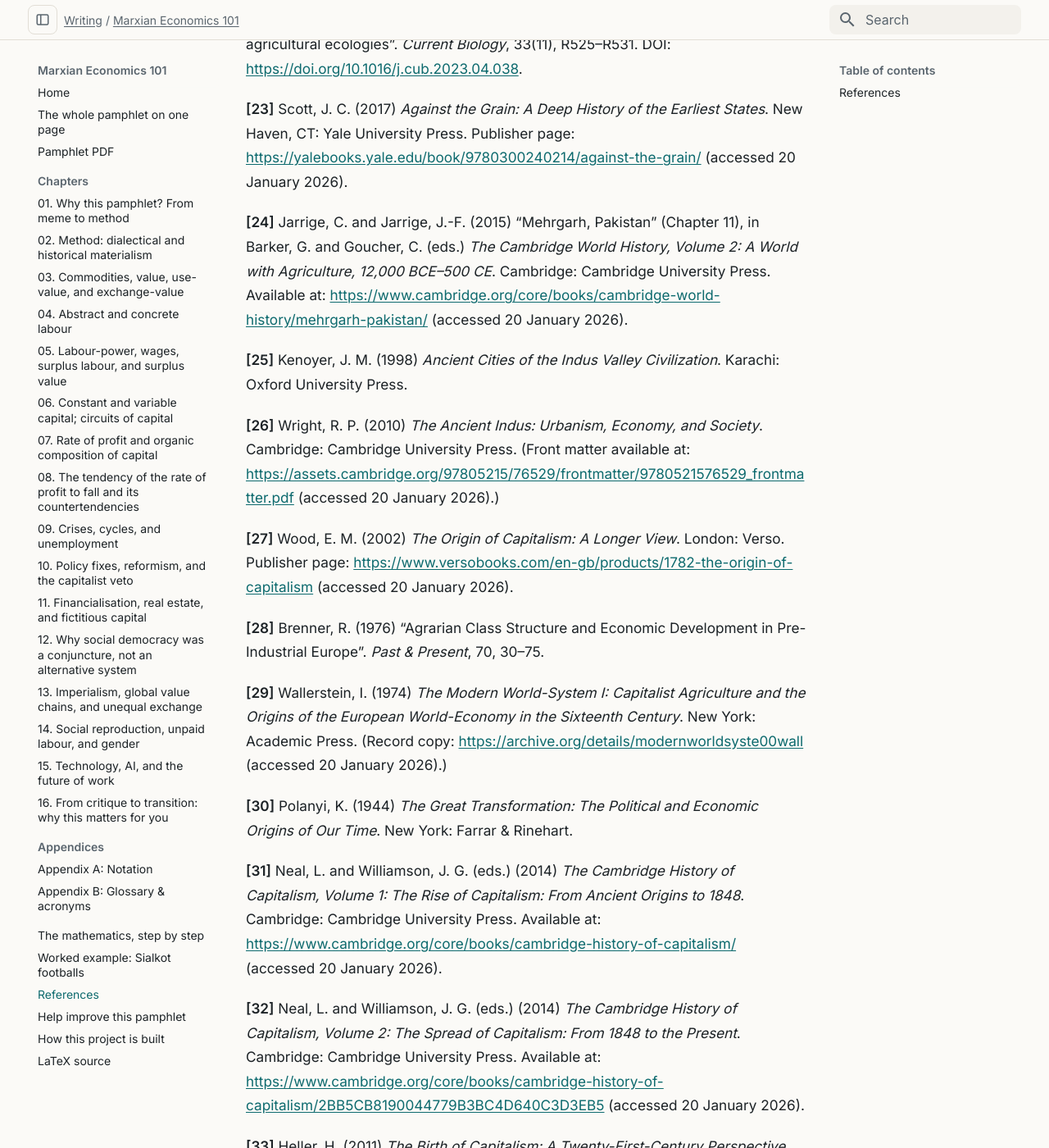
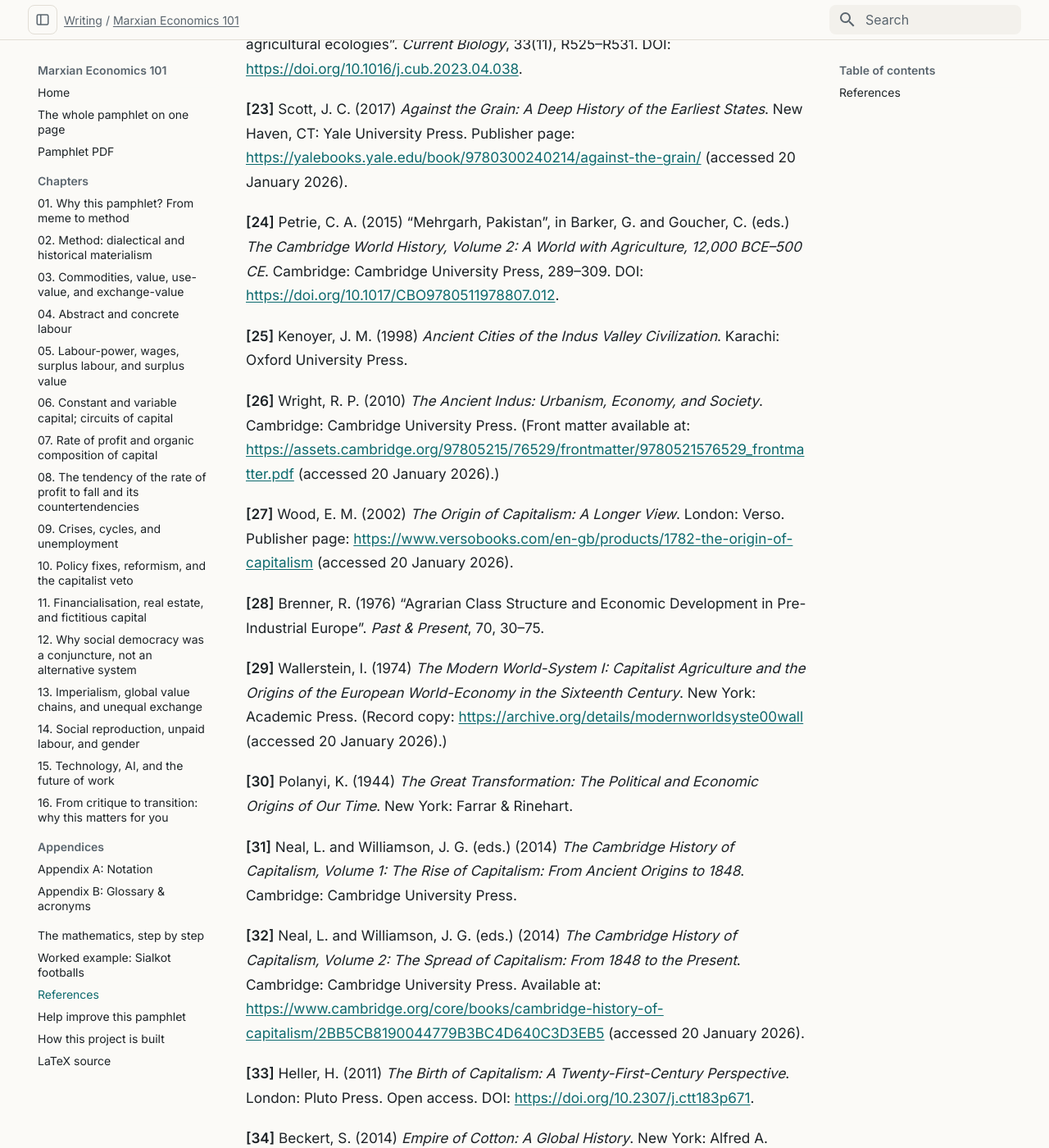
Before and after one commit to AhmadAmmar/marxist-economics, an MkDocs documentation site: the page built from docs/references.md, in a window 1280 px wide and 1400 px high, scrolled down 2475 px. Shown: the whole window at 82% size. Built offline with MkDocs 1.6.1 and Material for MkDocs 9.7.7, drawn with Linux system fonts in a browser that asks for light colours; some of the changed text lies outside the part shown.

Commit message:
Correct five references against publisher records

```diff
--- a/docs/pdf-source.json
+++ b/docs/pdf-source.json
@@ -1,12 +1,12 @@
 {
- "pdf": "2e79b197c849d474212519faef0e5f1cc45a64148791928c4ba7a5e5caae7335",
+ "pdf": "f936be3026092c70c98e84ada25452a62dc1e5ee97563faf12f6c7087f951e16",
  "sources": {
   "main.tex": "e9f3e99661c995c3a6a44f1d9f5591fa7e11931a39113918bc0bfedd704f5ec4",
   "preamble.tex": "b917bbba1bf2b5af6b8a0f1dfd752f59444fec2c549f5102277fbeb08f27bf1b",
   "content.tex": "cc63f1a9ffa2f7c219e68b5c0c52348544e82bdf2fbacdf144b28cd4997cc85f",
   "notation.tex": "a9e92a0a760ad64cac343e45dd8736e4b8d81f401cfcbdfe5aaab9084a19537b",
   "glossary.tex": "93fcc47d55d5af99b75d2b7906d2a1d448803a95c690b3943f25966412f2e3ac",
-  "bibliography.tex": "63c71f7ede35b1901e0b4dd985e4b8057551147e9036fcc67c868981e054fd34",
+  "bibliography.tex": "b099deade65b84beecc460a750543869feaf92d6431e4a3f98d699aaf19764ea",
   "generated/sialkot_numbers.tex": "1861e02346a280ab0dcd5cf5ceb420b6ca17ec75ca63b8bd1cc7a865ec5b7204"
  }
 }
--- a/docs/references.md
+++ b/docs/references.md
@@ -142,7 +142,7 @@
 
 <div class="reference-entry" id="ref-cambridgemehrgarh" markdown="1">
 
-**[24]** Jarrige, C. and Jarrige, J.-F. (2015) “Mehrgarh, Pakistan” (Chapter 11), in Barker, G. and Goucher, C. (eds.) *The Cambridge World History, Volume 2: A World with Agriculture, 12,000 BCE–500 CE*. Cambridge: Cambridge University Press. Available at: <https://www.cambridge.org/core/books/cambridge-world-history/mehrgarh-pakistan/> (accessed 20 January 2026).
+**[24]** Petrie, C. A. (2015) “Mehrgarh, Pakistan”, in Barker, G. and Goucher, C. (eds.) *The Cambridge World History, Volume 2: A World with Agriculture, 12,000 BCE–500 CE*. Cambridge: Cambridge University Press, 289–309. DOI: <https://doi.org/10.1017/CBO9780511978807.012>.
 
 </div>
 
@@ -184,7 +184,7 @@
 
 <div class="reference-entry" id="ref-cambridgecapitalism1" markdown="1">
 
-**[31]** Neal, L. and Williamson, J. G. (eds.) (2014) *The Cambridge History of Capitalism, Volume 1: The Rise of Capitalism: From Ancient Origins to 1848*. Cambridge: Cambridge University Press. Available at: <https://www.cambridge.org/core/books/cambridge-history-of-capitalism/> (accessed 20 January 2026).
+**[31]** Neal, L. and Williamson, J. G. (eds.) (2014) *The Cambridge History of Capitalism, Volume 1: The Rise of Capitalism: From Ancient Origins to 1848*. Cambridge: Cambridge University Press.
 
 </div>
 
@@ -196,7 +196,7 @@
 
 <div class="reference-entry" id="ref-heller2011" markdown="1">
 
-**[33]** Heller, H. (2011) *The Birth of Capitalism: A Twenty-First-Century Perspective*. London: Pluto Press. Open-access edition available via OAPEN: <https://www.oapen.org/handle/20.500.12657/31724> (accessed 20 January 2026).
+**[33]** Heller, H. (2011) *The Birth of Capitalism: A Twenty-First-Century Perspective*. London: Pluto Press. Open access. DOI: <https://doi.org/10.2307/j.ctt183p671>.
 
 </div>
 
@@ -424,7 +424,7 @@
 
 <div class="reference-entry" id="ref-carmodytaylorzajontz2021" markdown="1">
 
-**[71]** Carmody, P., Taylor, I. and Zajontz, T. (2021) “A new global imaginary: The Belt and Road Initiative and the spatial fix”. *Business and Politics*, 23(4), 642–676. DOI: <https://doi.org/10.1017/bap.2020.25>.
+**[71]** Carmody, P., Taylor, I. and Zajontz, T. (2021) “China’s spatial fix and ‘debt diplomacy’ in Africa: constraining belt or road to economic transformation?” *Canadian Journal of African Studies*, 56(1), 57–77. DOI: <https://doi.org/10.1080/00083968.2020.1868014>.
 
 </div>
 
```
Also changed, not shown: other parts of docs/references.md (+1 -1 lines), 10 other files.
